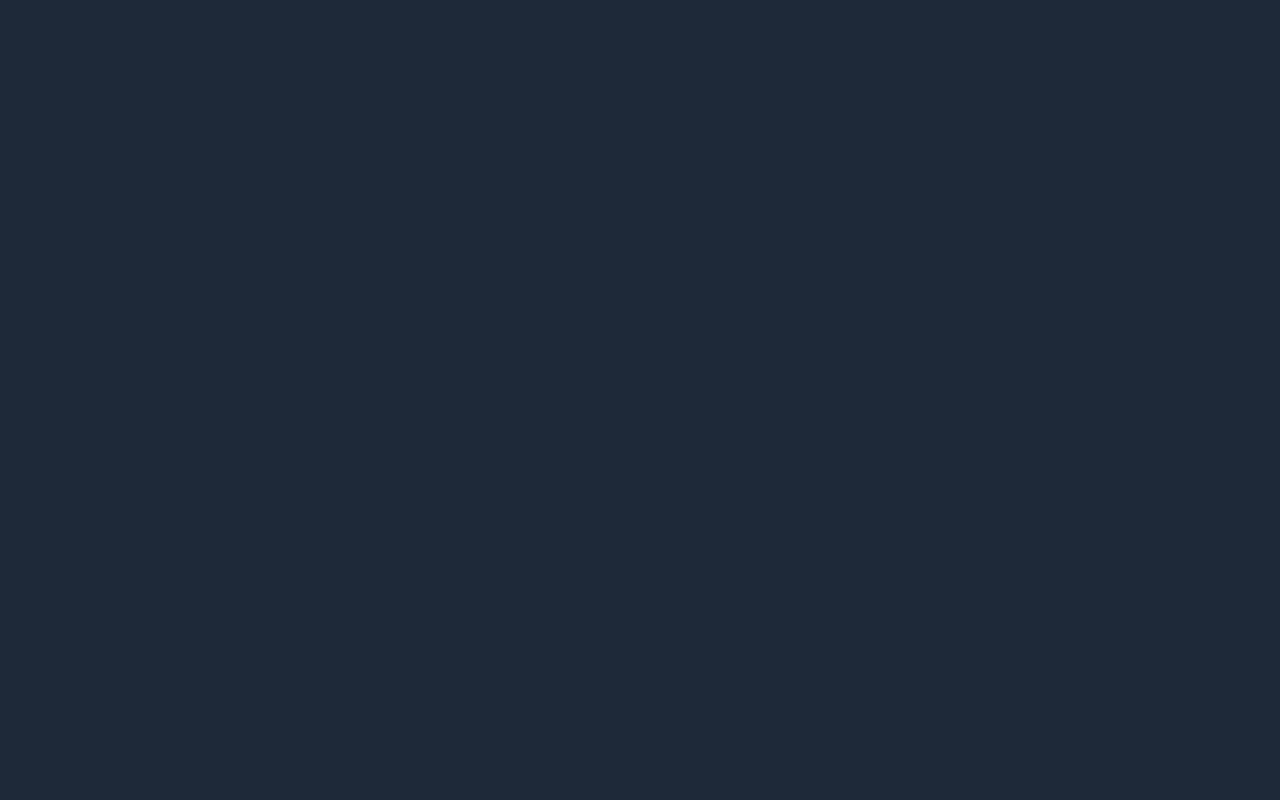
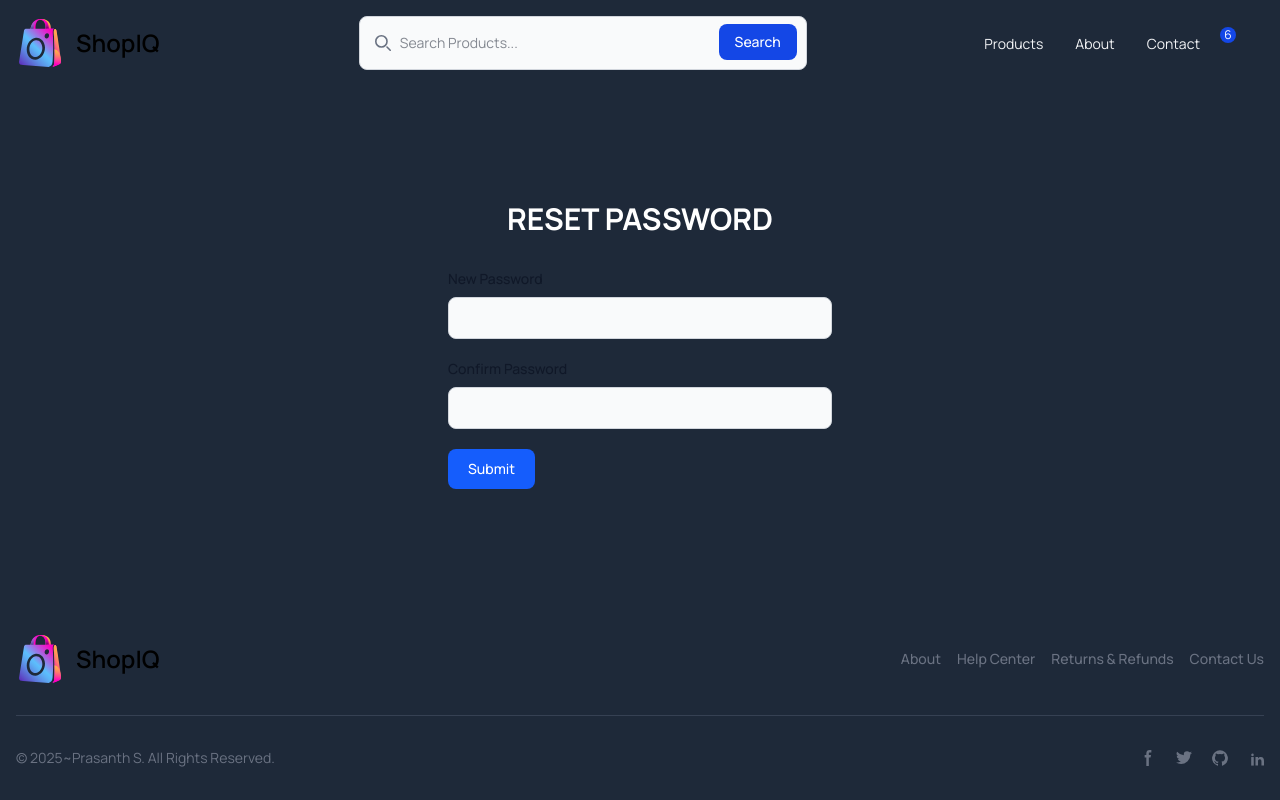
Before and after one commit to Dev-Kiddo/MERN-Ecommerce, a React (Vite) app in the folder client/: page /reset/1 in a window 1280 px wide. Before the commit this address had no page. Built offline with nearby package versions, Linux system fonts and the light colour scheme; some icons are missing.

Commit message:
forgot password and reset password feature implemented, small bug is need to fix

```diff
--- a/client/src/App.jsx
+++ b/client/src/App.jsx
@@ -12,15 +12,15 @@ import { useEffect } from "react";
 import { loaduser } from "./features/user/userSlice";
 
 import ProtectedRoute from "./components/ProtectedRoute";
-import Profile from "./pages/Profile";
 import UpdateProfile from "./components/UpdateProfile";
+import ForgotPassword from "./pages/ForgotPassword";
+import ResetPassword from "./pages/ResetPassword";
 
 function App() {
   const { isAuthenticated, user } = useSelector((state) => state.user);
   const dispatch = useDispatch();
 
   // console.log(user);
-
 
   useEffect(
     function () {
@@ -40,6 +40,8 @@ function App() {
           <Route path="/products/:keyword" element={<Products />} />
           <Route path="/register" element={<RegisterUser />} />
           <Route path="/login" element={<Login />} />
+          <Route path="/password/forgot" element={<ForgotPassword />} />
+          <Route path="/reset/:token" element={<ResetPassword />} />
 
           <Route
             path="/updateuser"
--- a/client/src/features/user/userSlice.js
+++ b/client/src/features/user/userSlice.js
@@ -87,6 +87,32 @@ export const updatePassword = createAsyncThunk("user/updatePassword", async (pay
   }
 });
 
+// Forgot User Password
+export const forgotPassword = createAsyncThunk("user/forgotPassword", async (payload, { rejectWithValue }) => {
+  try {
+    const { data } = await axios.post(`/api/v1/password/forgot`, payload.payload);
+    console.log("Forgot User password", data);
+
+    return data;
+  } catch (error) {
+    console.log("Forgot Password Err:", error);
+    return rejectWithValue(error.response?.data.message || "Send Forgot Password Failed");
+  }
+});
+
+// Reset User Password
+export const resetPassword = createAsyncThunk("user/resetPassword", async (payload, { rejectWithValue }) => {
+  try {
+    const { data } = await axios.post(`/api/v1/reset/${payload.token}`, payload.data);
+    console.log("Forgot User password", data);
+
+    return data;
+  } catch (error) {
+    console.log("Forgot Password Err:", error);
+    return rejectWithValue(error.response?.data.message || "Send Forgot Password Failed");
+  }
+});
+
 const userSlice = createSlice({
   name: "user",
   initialState: {
@@ -95,6 +121,7 @@ const userSlice = createSlice({
     error: null,
     success: false,
     isAuthenticated: false,
+    message: null,
   },
   reducers: {
     removeError: (state) => void (state.error = null),
@@ -170,7 +197,7 @@ const userSlice = createSlice({
       state.error = null;
     });
 
-    builders.addCase(logoutUser.fulfilled, (state, action) => {
+    builders.addCase(logoutUser.fulfilled, (state) => {
       state.loading = false;
       state.error = null;
       state.user = null;
@@ -230,6 +257,53 @@ const userSlice = createSlice({
       state.loading = false;
       state.error = action.payload || "Update Password Failed";
     });
+
+    //? Forgot User Password
+    builders.addCase(forgotPassword.pending, (state) => {
+      state.loading = true;
+      state.error = null;
+    });
+
+    builders.addCase(forgotPassword.fulfilled, (state, action) => {
+      console.log("ForgotActionPayload:", action.payload);
+
+      state.loading = false;
+      state.error = null;
+      state.success = action.payload.success;
+      state.message = action.payload.message;
+      state.isAuthenticated = Boolean(action.payload?.user);
+    });
+
+    builders.addCase(forgotPassword.rejected, (state, action) => {
+      console.log("updatePasswordPayload:", action.payload);
+
+      state.loading = false;
+      state.error = action.payload || "Update Password Failed";
+    });
+
+    //? Reset User Password
+    builders.addCase(resetPassword.pending, (state) => {
+      state.loading = true;
+      state.error = null;
+    });
+
+    builders.addCase(resetPassword.fulfilled, (state, action) => {
+      console.log("ResetActionPayload:", action.payload);
+
+      state.loading = false;
+      state.error = null;
+      state.success = action.payload.success;
+      state.message = action.payload.message;
+      state.user = null;
+      state.isAuthenticated = Boolean(action.payload?.user);
+    });
+
+    builders.addCase(resetPassword.rejected, (state, action) => {
+      console.log("ResetActionPayload:", action.payload);
+
+      state.loading = false;
+      state.error = action.payload || "Reset Password Failed";
+    });
   },
 });
 
--- /dev/null
+++ b/client/src/pages/ForgotPassword.jsx
@@ -0,0 +1,74 @@
+import React from "react";
+import { useState } from "react";
+import { useSelector, useDispatch } from "react-redux";
+import { forgotPassword, removeSuccess } from "../features/user/userSlice";
+import { toast } from "react-toastify";
+import { useEffect } from "react";
+import { useNavigate } from "react-router-dom";
+
+const ForgotPassword = () => {
+  const dispatch = useDispatch();
+  const [formData, setFormData] = useState("");
+  const navigate = useNavigate();
+
+  const { message, success, loading, error } = useSelector((state) => state.user);
+
+  const handleSubmit = function (e) {
+    const payload = {
+      email: formData,
+    };
+    e.preventDefault();
+    dispatch(forgotPassword({ payload }));
+    navigate("/reset/223");
+  };
+
+  useEffect(
+    function () {
+      if (success) {
+        toast.success(message);
+        dispatch(removeSuccess());
+      }
+    },
+    [success, message, dispatch]
+  );
+
+  useEffect(
+    function () {
+      if (error) {
+        toast(error);
+      }
+    },
+    [error]
+  );
+
+  return (
+    <>
+      <h3 className="text-center text-3xl text-white font-bold mb-8 uppercase">Forgot Password</h3>
+      <form className="max-w-sm mx-auto" onSubmit={handleSubmit}>
+        <div className="mb-5">
+          <label htmlFor="email" className="block mb-2 text-sm font-medium text-gray-900 dark:text-white">
+            Your registered email
+          </label>
+          <input
+            type="email"
+            id="email"
+            className="bg-gray-50 border border-gray-300 text-gray-900 text-sm rounded-lg focus:ring-blue-500 focus:border-blue-500 block w-full p-2.5 dark:bg-gray-700 dark:border-gray-600 dark:placeholder-gray-400 dark:text-white dark:focus:ring-blue-500 dark:focus:border-blue-500"
+            placeholder="mail@gmail.com"
+            required
+            value={formData}
+            onChange={(e) => setFormData(e.target.value)}
+          />
+        </div>
+
+        <button
+          type="submit"
+          className="inline-flex w-full items-center justify-center rounded-lg bg-blue-600 px-5 py-2.5 text-sm font-medium text-white hover:bg-blue-800 focus:ring-2 sm:w-auto"
+        >
+          Submit
+        </button>
+      </form>
+    </>
+  );
+};
+
+export default ForgotPassword;
--- a/client/src/pages/Profile.jsx
+++ b/client/src/pages/Profile.jsx
@@ -1,12 +1,12 @@
 import React, { useRef, useState, useEffect } from "react";
 import { Link } from "react-router-dom";
-import { removeSuccess, updatePassword } from "../features/user/userSlice";
+import { removeError, removeSuccess, updatePassword } from "../features/user/userSlice";
 import { useSelector, useDispatch } from "react-redux";
 import { toast } from "react-toastify";
 
 const Profile = ({ user }) => {
   const dispatch = useDispatch();
-  const { success, error } = useSelector((state) => state.user);
+  const { success, loading, error } = useSelector((state) => state.user);
   const focusForm = useRef(null);
   const date = new Date(user.createdAt);
   const normalDate = date.toLocaleString().split(",")[0];
@@ -141,7 +141,7 @@ const Profile = ({ user }) => {
             className="inline-flex w-full items-center justify-center rounded-lg bg-blue-600 px-5 py-2.5 text-sm font-medium text-white hover:bg-blue-800 focus:ring-2 sm:w-auto"
             onClick={handleUpdatePassword}
           >
-            Update Password
+            {loading ? "Updating Password..." : "Update Password"}
           </button>
         ) : (
           <button
--- /dev/null
+++ b/client/src/pages/ResetPassword.jsx
@@ -0,0 +1,102 @@
+import React from "react";
+import { useState } from "react";
+import { useNavigate, useParams } from "react-router-dom";
+import PageTitle from "../components/PageTitle";
+import { useSelector, useDispatch } from "react-redux";
+import { removeSuccess, resetPassword } from "../features/user/userSlice";
+import { useEffect } from "react";
+import { toast } from "react-toastify";
+
+const ResetPassword = () => {
+  const params = useParams();
+  const dispatch = useDispatch();
+  const navigate = useNavigate();
+
+  const { success, error, message } = useSelector((state) => state.user);
+
+  const [formData, setFormData] = useState({
+    password: "",
+    confirmPassword: "",
+  });
+
+  const handleOnChange = function (e) {
+    const { id, value } = e.target;
+
+    setFormData((prev) => ({ ...prev, [id]: value }));
+  };
+
+  const handleSubmit = function (e) {
+    e.preventDefault();
+
+    const payload = {
+      data: formData,
+      token: params.token,
+    };
+
+    dispatch(resetPassword(payload));
+    navigate("/login");
+  };
+
+  useEffect(
+    function () {
+      if (success) {
+        toast.success(message);
+        dispatch(removeSuccess());
+      }
+    },
+    [success, message, dispatch]
+  );
+
+  useEffect(
+    function () {
+      if (error) {
+        toast(error);
+      }
+    },
+    [error]
+  );
+
+  return (
+    <>
+      <PageTitle title="Reset Password" />
+      <h3 className="text-center text-3xl text-white font-bold mb-8 uppercase">Reset Password</h3>
+      <form className="max-w-sm mx-auto" onSubmit={handleSubmit}>
+        <div className="mb-5">
+          <label htmlFor="email" className="block mb-2 text-sm font-medium text-gray-900 dark:text-white">
+            New Password
+          </label>
+          <input
+            type="password"
+            id="password"
+            className="bg-gray-50 border border-gray-300 text-gray-900 text-sm rounded-lg focus:ring-blue-500 focus:border-blue-500 block w-full p-2.5 dark:bg-gray-700 dark:border-gray-600 dark:placeholder-gray-400 dark:text-white dark:focus:ring-blue-500 dark:focus:border-blue-500"
+            required
+            value={formData.password}
+            onChange={handleOnChange}
+          />
+        </div>
+
+        <div className="mb-5">
+          <label htmlFor="email" className="block mb-2 text-sm font-medium text-gray-900 dark:text-white">
+            Confirm Password
+          </label>
+          <input
+            type="password"
+            id="confirmPassword"
+            className="bg-gray-50 border border-gray-300 text-gray-900 text-sm rounded-lg focus:ring-blue-500 focus:border-blue-500 block w-full p-2.5 dark:bg-gray-700 dark:border-gray-600 dark:placeholder-gray-400 dark:text-white dark:focus:ring-blue-500 dark:focus:border-blue-500"
+            required
+            onChange={handleOnChange}
+          />
+        </div>
+
+        <button
+          type="submit"
+          className="inline-flex w-full items-center justify-center rounded-lg bg-blue-600 px-5 py-2.5 text-sm font-medium text-white hover:bg-blue-800 focus:ring-2 sm:w-auto"
+        >
+          Submit
+        </button>
+      </form>
+    </>
+  );
+};
+
+export default ResetPassword;
```
Also changed, not shown: 1 other file (tests, documents, lock files or other folders).
